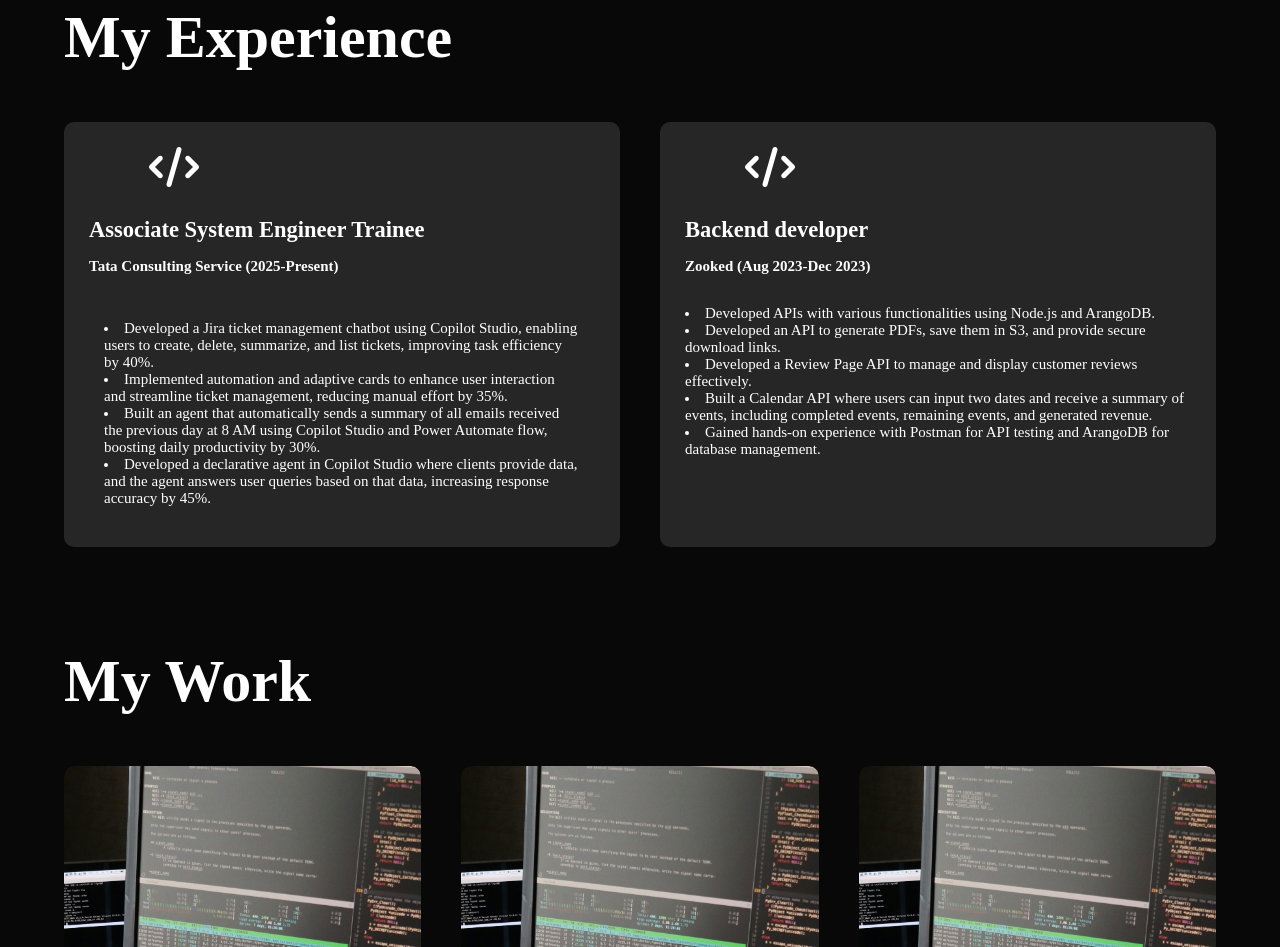
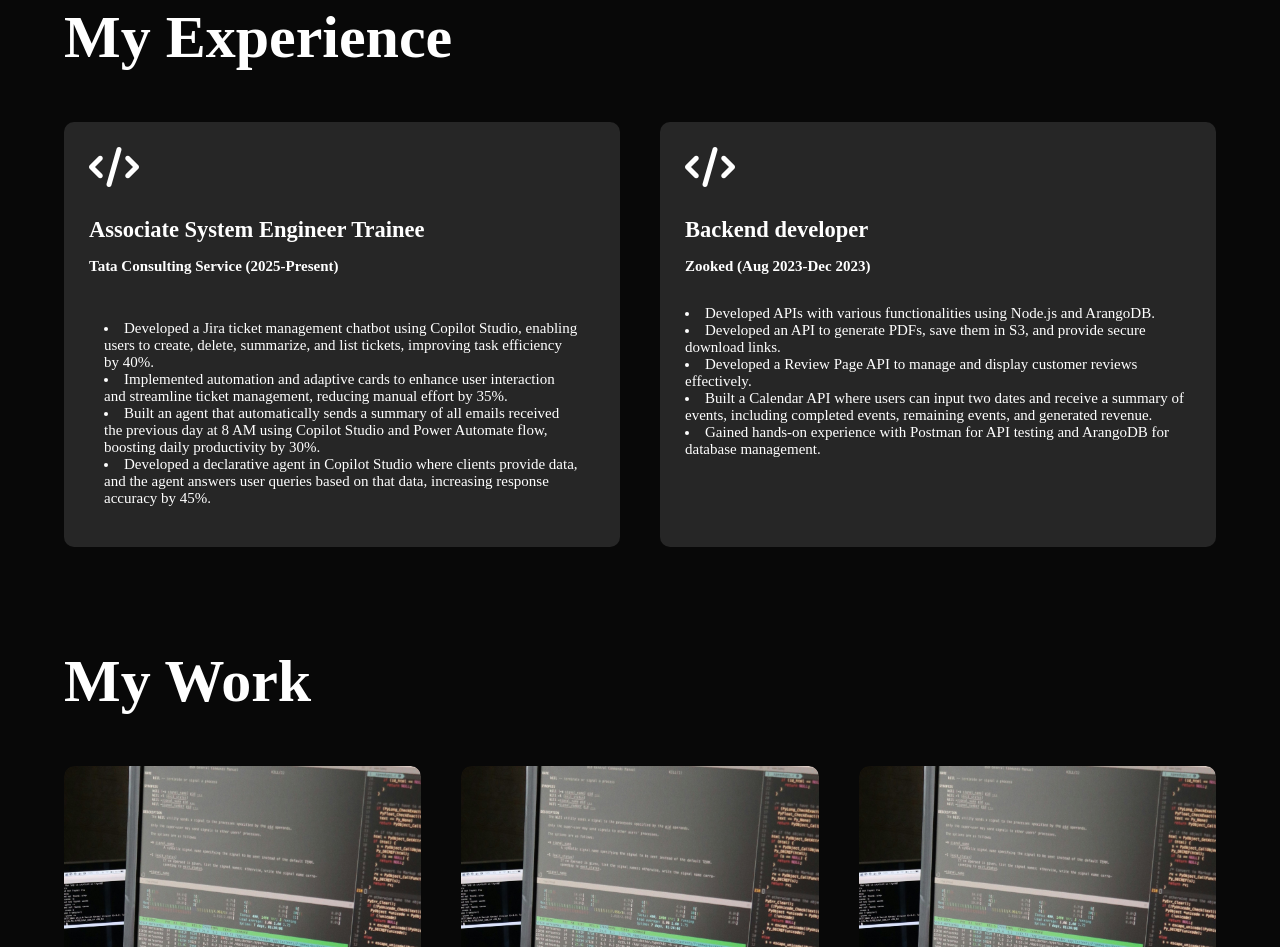
Before and after one commit to Parvjain2003/Parvjain2003.github.io, a plain HTML site: page index.html in a window 1280 px wide. Shown: the part 1619-2566 px from the top of the page. Drawn offline with nearby package versions, Linux system fonts and the light colour scheme.

Commit message:
card-style change

```diff
--- a/style.css
+++ b/style.css
@@ -249,12 +249,12 @@
     font-size: 15px;
 }
  .experience-list-1 #card-heading{
-    align-items: center;
+    position: center;
 }
 .experience-list-1 div i{
     font-size: 40px;
     margin-bottom: 30px;
-    position: relative;
+    position: center;
     left: 60px;
 }
 .experience-list-1 div h2{
```
